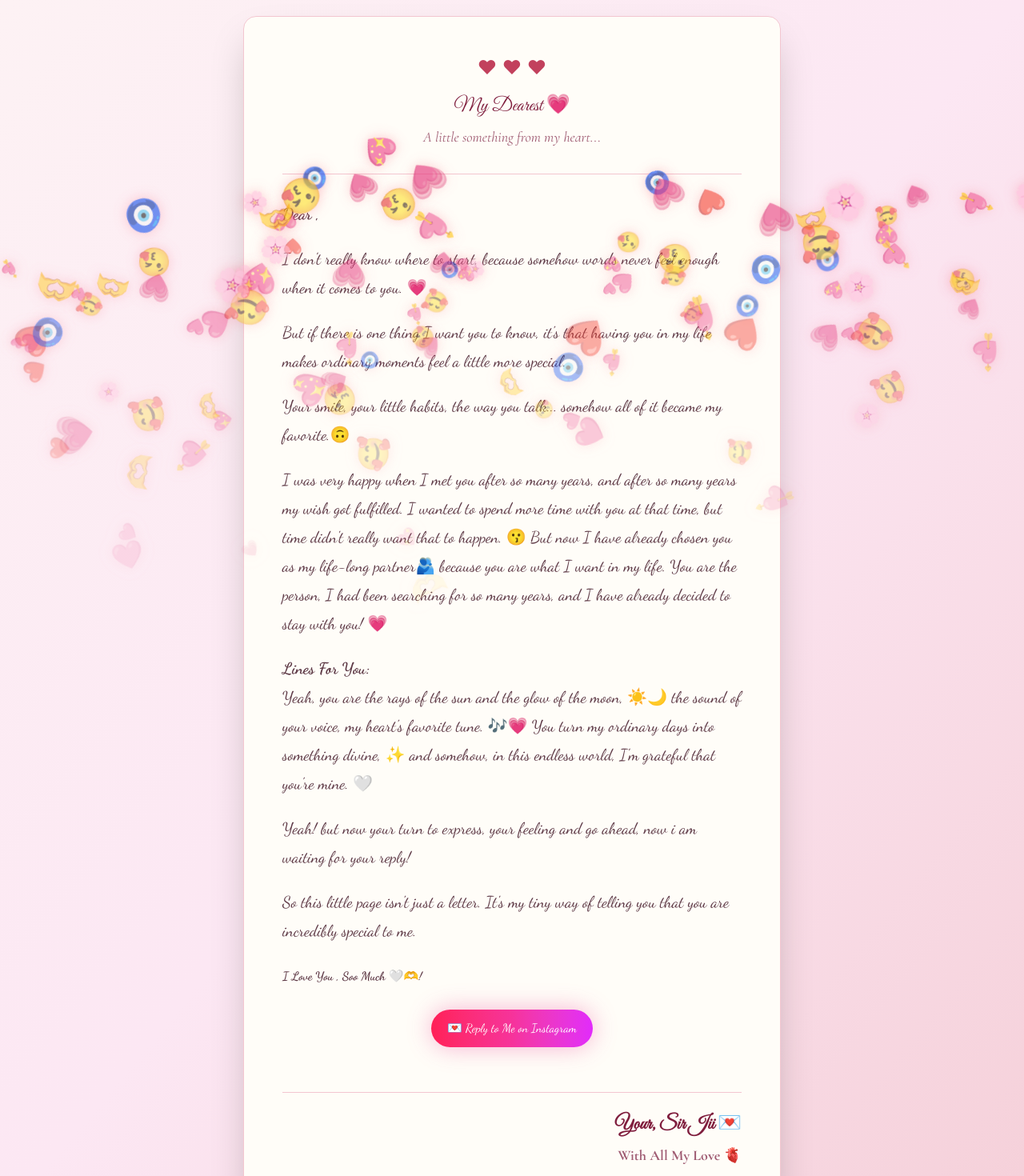
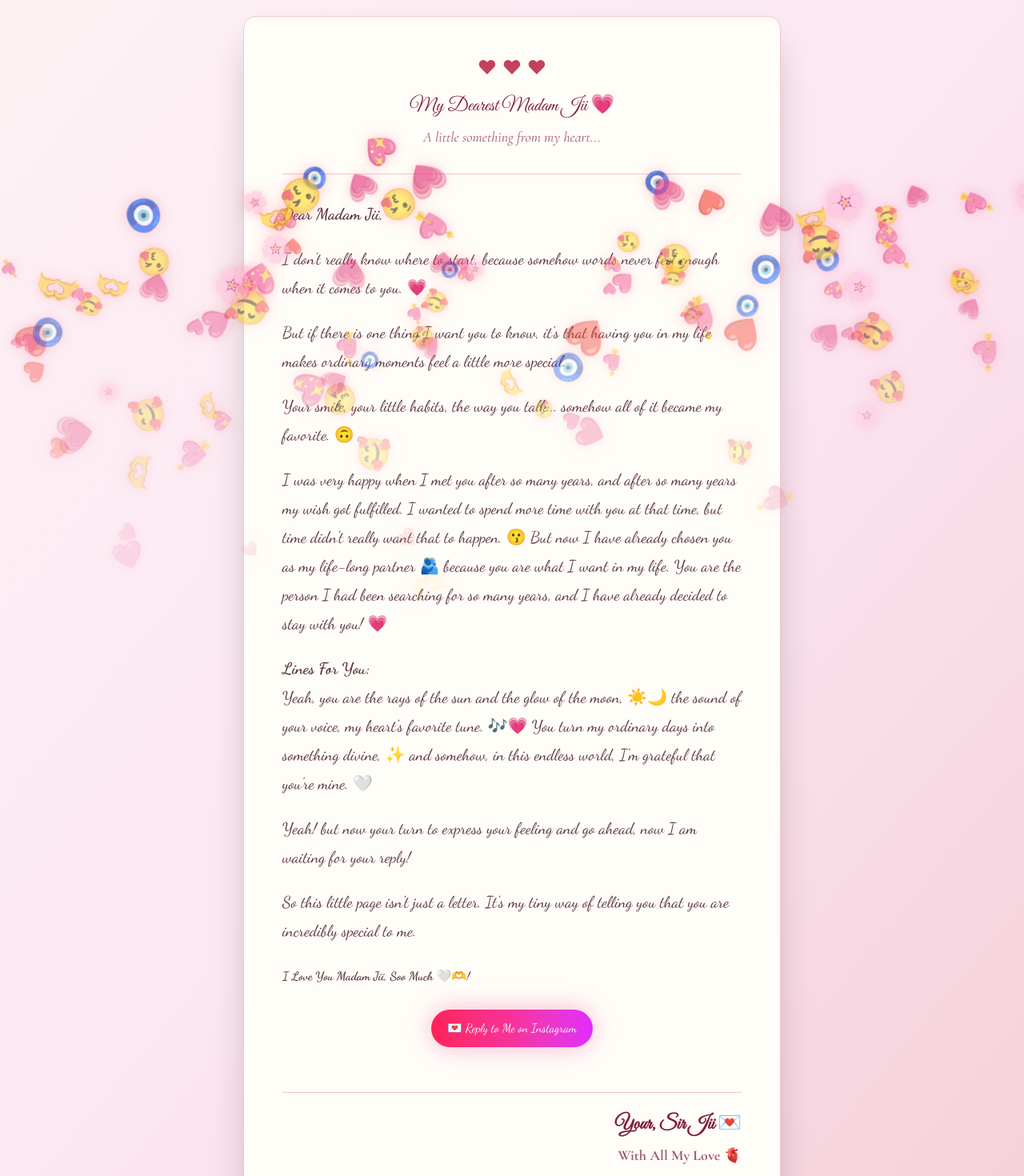
Before and after one commit to nirmalvishwakarma/madam, a React (Vite) app: page /madam/loveLetter in a window 1280 px wide. Shown: the top 1470 px of the page at 80% size. Built offline with nearby package versions, Linux system fonts and the light colour scheme.

Commit message:
Refactor LoveLetter component for improved readability

```diff
--- a/src/component/LoveLetter.jsx
+++ b/src/component/LoveLetter.jsx
@@ -1,12 +1,11 @@
-import React, { useEffect, useState } from 'react';
+import { useEffect, useState } from 'react';
 import { FourSquare } from 'react-loading-indicators';
-import { Link, Links, NavLink } from 'react-router-dom';
 
 const EMOJIS = ['💗', '💖', '💕', '❤️', '💘', '🥰', '😘', '🌸', '🫶', '🧿'];
 
 const LoveLetter = () => {
     const user = JSON.parse(localStorage.getItem('madam'));
-    const name = user?.name;
+    const name = user?.name || 'Madam Jii';
 
     const [timer, setTimer] = useState(1);
     const [loading, setLoading] = useState(true);
@@ -16,26 +15,29 @@ const LoveLetter = () => {
 
     useEffect(() => {
         const interval = setInterval(() => {
-            setTimer(prev => {
+            setTimer((prev) => {
                 if (prev <= 1) {
                     clearInterval(interval);
 
                     setLoading(false);
-
-                    // Start emoji rain
                     setShowRain(true);
 
-                    // Create emojis
-                    const emojis = Array.from({ length: 100 }, (_, index) => ({
+                    const emojis = Array.from(
+                        { length: 100 },
+                        (_, index) => ({
                             id: index,
-                        emoji: EMOJIS[
-                            Math.floor(Math.random() * EMOJIS.length)
+                            emoji:
+                                EMOJIS[
+                                    Math.floor(
+                                        Math.random() * EMOJIS.length
+                                    )
                                 ],
                             left: Math.random() * 100,
                             size: 18 + Math.random() * 25,
                             delay: Math.random() * 2,
                             duration: 5 + Math.random() * 3,
-                    }));
+                        })
+                    );
 
                     setRainEmojis(emojis);
 
@@ -49,7 +51,6 @@ const LoveLetter = () => {
         return () => clearInterval(interval);
     }, []);
 
-    // Emoji rain only for 10 seconds
     useEffect(() => {
         if (!showRain) return;
 
@@ -61,13 +62,12 @@ const LoveLetter = () => {
     }, [showRain]);
 
     return (
-        <div className="relative min-h-screen bg-gradient-to-br from-[#FDF2F4] via-[#FCE7F3] to-[#F5D0D9] flex items-center justify-center p-5">
+        <div className="relative flex min-h-screen items-center justify-center bg-gradient-to-br from-[#FDF2F4] via-[#FCE7F3] to-[#F5D0D9] p-5">
 
-            {/* EMOJI RAIN */}
+            {/* Emoji Rain */}
             {showRain && (
                 <div className="pointer-events-none fixed inset-0 z-[9999] overflow-hidden">
-
-                    {rainEmojis.map(item => (
+                    {rainEmojis.map((item) => (
                         <span
                             key={item.id}
                             className="emoji-rain"
@@ -81,10 +81,10 @@ const LoveLetter = () => {
                             {item.emoji}
                         </span>
                     ))}
-
                 </div>
             )}
 
+            {/* Loading */}
             {loading ? (
                 <div className="relative z-10 flex flex-col items-center justify-center gap-4">
 
@@ -95,31 +95,34 @@ const LoveLetter = () => {
                         textColor=""
                     />
 
-                    <p className="font-['Cormorant_Garamond'] text-center text-lg text-rose-900">
+                    <p className="text-center font-['Cormorant_Garamond'] text-lg text-rose-900">
                         Ruk Bhi Jao Itni Bhi Kya Jaldi Hai 😁💗
                     </p>
 
                     <div className="relative flex h-20 w-20 items-center justify-center">
-                        {/* Outer ring */}
-                        <div className="absolute inset-0 rounded-full border-2 border-rose-300 animate-ping opacity-30" />
 
-                        {/* Main circle */}
+                        <div className="absolute inset-0 animate-ping rounded-full border-2 border-rose-300 opacity-30" />
+
                         <div className="relative flex h-16 w-16 items-center justify-center rounded-full bg-gradient-to-br from-rose-500 to-pink-500 shadow-lg shadow-rose-300/50">
                             <h1 className="text-2xl font-bold text-white tabular-nums">
                                 {timer}
                             </h1>
                         </div>
 
-                        {/* Small heart */}
                         <span className="absolute -right-1 -top-1 text-lg">
                             💗
                         </span>
+
                     </div>
                 </div>
             ) : (
+
+                /* Love Letter */
                 <div className="love-letter-enter w-full max-w-2xl rounded-2xl border border-[#F3C6D0] bg-[#FFFDF8] p-3 shadow-2xl md:p-12">
+
                     <div className="text-center">
-                        <div className="mb-4 text-2xl text-[#C2415D] animate-float">
+
+                        <div className="mb-4 animate-float text-2xl text-[#C2415D]">
                             ♥ ♥ ♥
                         </div>
 
@@ -130,10 +133,12 @@ const LoveLetter = () => {
                         <p className="mt-2 font-['Cormorant_Garamond'] text-lg italic text-[#9F5B72]">
                             A little something from my heart...
                         </p>
+
                     </div>
 
                     <div className="mt-8 border-t border-[#F3C6D0] pt-8 font-['Dancing_Script']">
-                        <p className="text-xl leading-9 text-[#5C3744] font-bold">
+
+                        <p className="text-xl font-bold leading-9 text-[#5C3744]">
                             Dear {name},
                         </p>
 
@@ -150,7 +155,7 @@ const LoveLetter = () => {
 
                         <p className="mt-5 text-xl leading-9 text-[#5C3744]">
                             Your smile, your little habits, the way you talk...
-                            somehow all of it became my favorite.🙃
+                            somehow all of it became my favorite. 🙃
                         </p>
 
                         <p className="mt-5 text-xl leading-9 text-[#5C3744]">
@@ -159,26 +164,29 @@ const LoveLetter = () => {
                             I wanted to spend more time with you at that time,
                             but time didn't really want that to happen. 😗
                             But now I have already chosen you as my life-long
-                            partner🫂 because you are what I want in my life.
-                            You are the person, I had been searching for
+                            partner 🫂 because you are what I want in my life.
+                            You are the person I had been searching for
                             so many years, and I have already decided
                             to stay with you! 💗
                         </p>
 
                         <p className="mt-5 text-xl leading-9 text-[#5C3744]">
-                            <span className='font-bold leading-9 text-[#5C3744]'>
+                            <span className="font-bold">
                                 Lines For You:
                             </span>
+
                             <br />
-                            Yeah, you are the rays of the sun and the glow of the moon, ☀️🌙
-                            the sound of your voice, my heart's favorite tune. 🎶💗
-                            You turn my ordinary days into something divine, ✨
-                            and somehow, in this endless world, I'm grateful that you're mine. 🤍
+
+                            Yeah, you are the rays of the sun and the glow of
+                            the moon, ☀️🌙 the sound of your voice, my heart's
+                            favorite tune. 🎶💗 You turn my ordinary days into
+                            something divine, ✨ and somehow, in this endless
+                            world, I'm grateful that you're mine. 🤍
                         </p>
 
                         <p className="mt-5 text-xl leading-9 text-[#5C3744]">
-                            Yeah! but now your turn to express, your feeling
-                            and go ahead, now i am waiting for your reply!
+                            Yeah! but now your turn to express your feeling
+                            and go ahead, now I am waiting for your reply!
                         </p>
 
                         <p className="mt-5 text-xl leading-9 text-[#5C3744]">
@@ -187,24 +195,28 @@ const LoveLetter = () => {
                             incredibly special to me.
                         </p>
 
-                        <p className="mt-5 text-[15px] leading-9 text-[#5C3744] font-bold">
+                        <p className="mt-5 text-[15px] font-bold leading-9 text-[#5C3744]">
                             I Love You {name}, Soo Much 🤍🫶!
                         </p>
 
+                        {/* Instagram Reply */}
                         <div className="flex w-full justify-center py-6">
-                            <NavLink
-                                to="https://www.instagram.com/niru21x/"
+
+                            <a
+                                href="https://www.instagram.com/niru21x/"
                                 target="_blank"
                                 rel="noopener noreferrer"
-                                className=" rounded-full bg-gradient-to-r from-rose-500 via-pink-500 to-fuchsia-500 px-5 py-3 font-['Dancing_Script'] text-[15px] text-white shadow-[0_0_30px_rgba(236,72,153,0.4)] transition-all duration-300 hover:scale-105 hover:shadow-[0_0_40px_rgba(236,72,153,0.6)] ">
+                                className="rounded-full bg-gradient-to-r from-rose-500 via-pink-500 to-fuchsia-500 px-5 py-3 font-['Dancing_Script'] text-[15px] text-white shadow-[0_0_30px_rgba(236,72,153,0.4)] transition-all duration-300 hover:scale-105 hover:shadow-[0_0_40px_rgba(236,72,153,0.6)]"
+                            >
                                 💌 Reply to Me on Instagram
-                            </NavLink>
+                            </a>
+
                         </div>
-
 
                     </div>
 
                     <div className="mt-8 border-t border-[#F3C6D0] pt-6 text-right font-bold">
+
                         <p className="font-['Great_Vibes'] text-2xl text-[#7F1D3D]">
                             Your, Sir Jii 💌
                         </p>
@@ -212,7 +224,9 @@ const LoveLetter = () => {
                         <p className="mt-2 font-['Cormorant_Garamond'] text-lg text-[#9F5B72]">
                             With All My Love 🫀
                         </p>
+
                     </div>
+
                 </div>
             )}
         </div>
```
Lines whose indentation alone changed are shown as unchanged.
